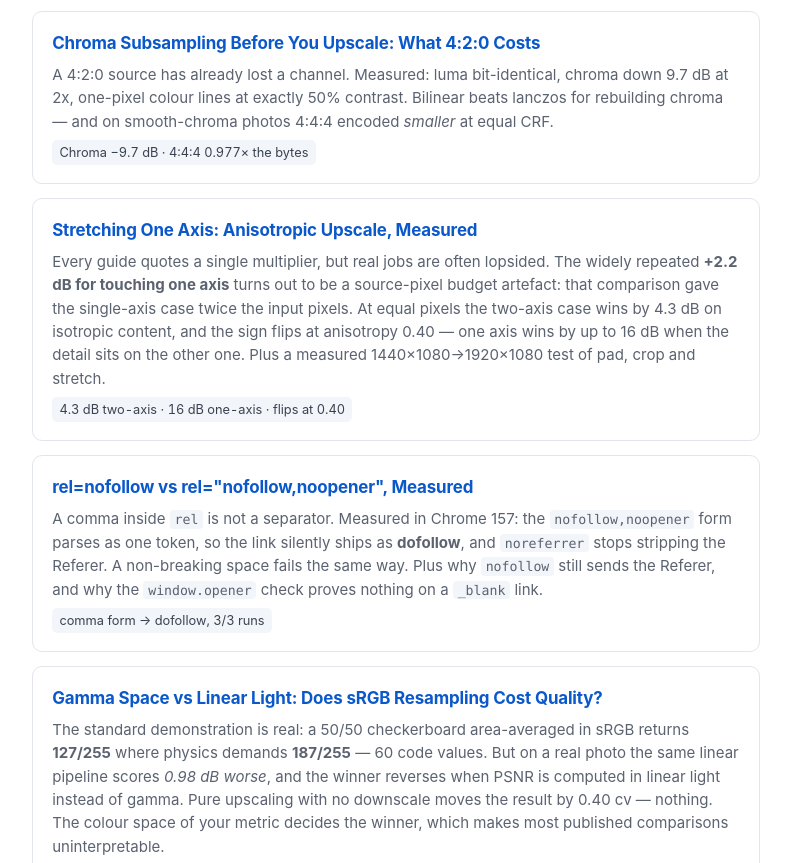
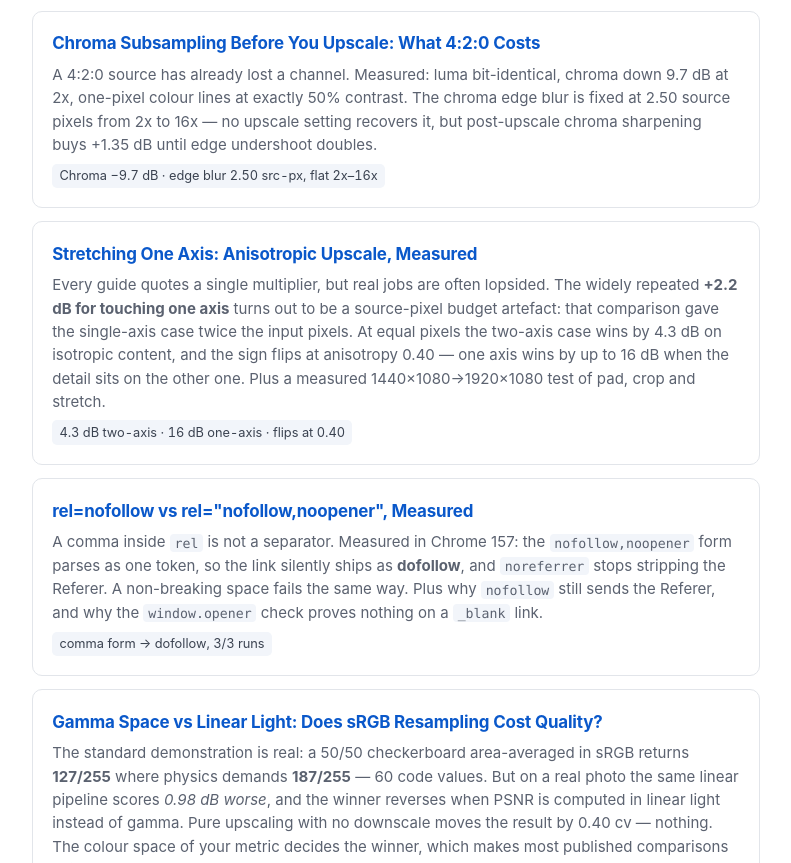
Before and after one commit to celticgemini001/upgolab-tools, a plain HTML site: page index.html in a window 1280 px wide. Shown: the part 2332-3195 px from the top of the page, without its empty margins (244-1035 px from the left). Drawn offline with Linux system fonts and the light colour scheme.

Commit message:
Bump chroma-subsampling lastmod to 2026-11-16 after Experiment 8; correct hub card that claimed bilinear beats lanczos

```diff
--- a/index.html
+++ b/index.html
@@ -147,9 +147,10 @@ That single fact reframes most upscaling decisions.</p>
 <a class="card" href="/upgolab-chroma-subsampling/">
   <h3>Chroma Subsampling Before You Upscale: What 4:2:0 Costs</h3>
   <p>A 4:2:0 source has already lost a channel. Measured: luma bit-identical, chroma down
-  9.7 dB at 2x, one-pixel colour lines at exactly 50% contrast. Bilinear beats lanczos for
-  rebuilding chroma — and on smooth-chroma photos 4:4:4 encoded <em>smaller</em> at equal CRF.</p>
-  <span class="metric">Chroma −9.7 dB · 4:4:4 0.977× the bytes</span>
+  9.7 dB at 2x, one-pixel colour lines at exactly 50% contrast. The chroma edge blur is fixed
+  at 2.50 source pixels from 2x to 16x — no upscale setting recovers it, but post-upscale
+  chroma sharpening buys +1.35 dB until edge undershoot doubles.</p>
+  <span class="metric">Chroma −9.7 dB · edge blur 2.50 src-px, flat 2x–16x</span>
 </a>
 
 <a class="card" href="/upgolab-anisotropic-upscale/">
--- a/sitemap.xml
+++ b/sitemap.xml
@@ -11,7 +11,7 @@
   <url><loc>https://celticgemini001.github.io/upgolab-thumbnail-4k-master/</loc><lastmod>2026-11-14</lastmod><priority>0.7</priority></url>
   <url><loc>https://celticgemini001.github.io/upgolab-remove-background-and-upscale/</loc><lastmod>2026-11-14</lastmod><priority>0.7</priority></url>
   <url><loc>https://celticgemini001.github.io/upgolab-anisotropic-upscale/</loc><lastmod>2026-11-15</lastmod><priority>0.7</priority></url>
-  <url><loc>https://celticgemini001.github.io/upgolab-chroma-subsampling/</loc><lastmod>2026-11-15</lastmod><priority>0.8</priority></url>
+  <url><loc>https://celticgemini001.github.io/upgolab-chroma-subsampling/</loc><lastmod>2026-11-16</lastmod><priority>0.8</priority></url>
   <url><loc>https://celticgemini001.github.io/upgolab-what-nofollow-means/</loc><lastmod>2026-11-14</lastmod><priority>0.6</priority></url>
   <url><loc>https://celticgemini001.github.io/upgolab-gamma-vs-linear-light/</loc><lastmod>2026-11-15</lastmod><priority>0.8</priority></url>
 </urlset>
```
